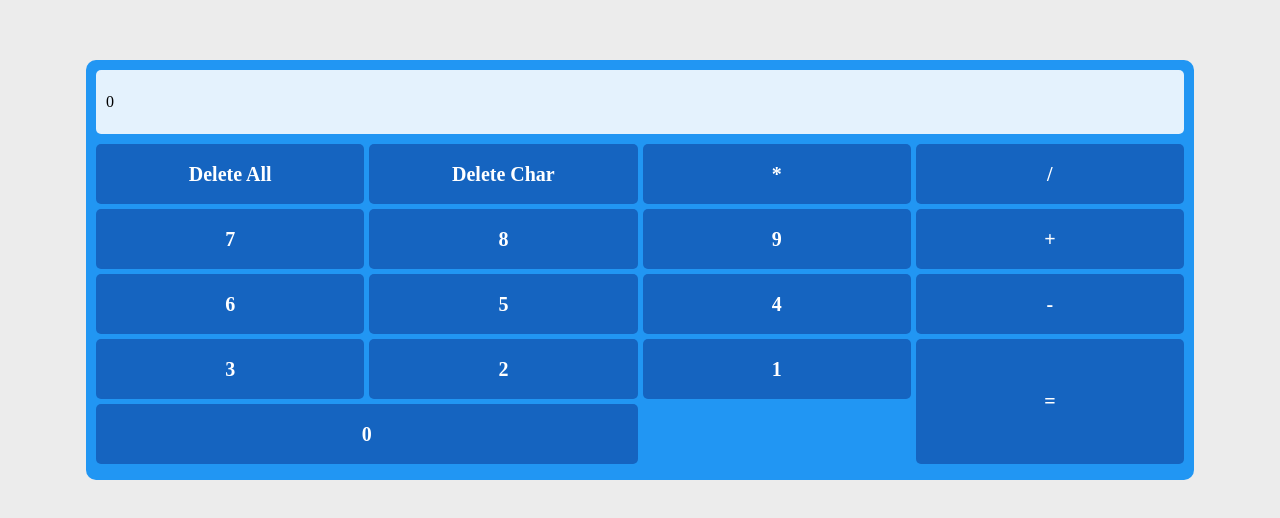
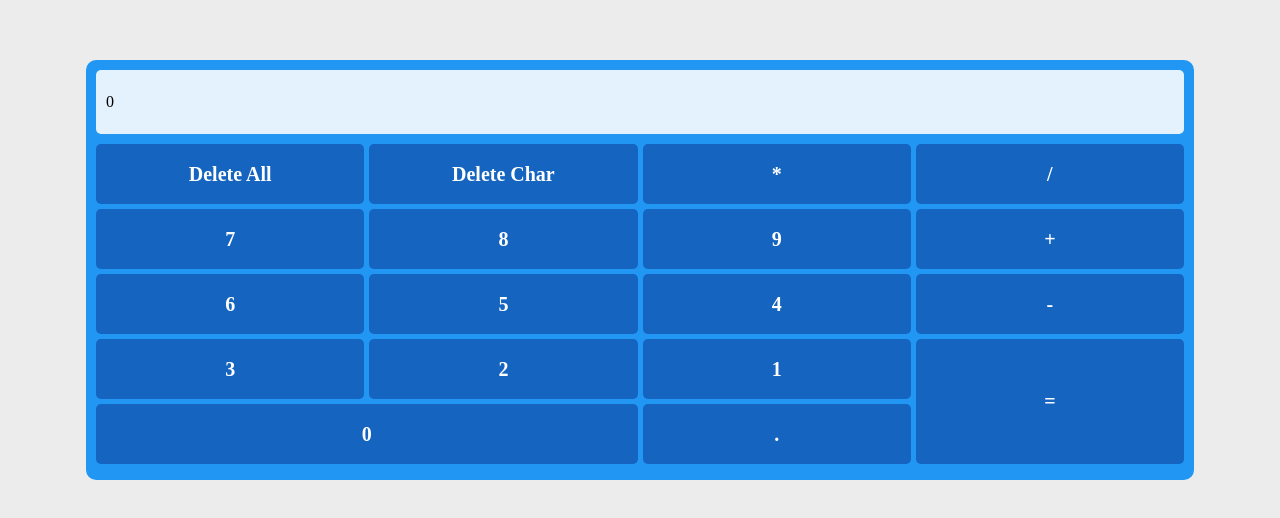
Before and after one commit to Doaa-eladl/CODSOFT, a plain HTML site: page Calculator/index.html in a window 1280 px wide. Shown: the part 138-656 px from the top of the page. Drawn offline with Linux system fonts and the light colour scheme.

Commit message:
Update index.html

```diff
--- a/Calculator/index.html
+++ b/Calculator/index.html
@@ -28,6 +28,7 @@
             <div class="operation">2</div>
             <div class="operation">1</div>
             <div class="operation zero">0</div>
+            <div class="operation">.</div>
 
             <div class="result">=</div>
         </div>
```
